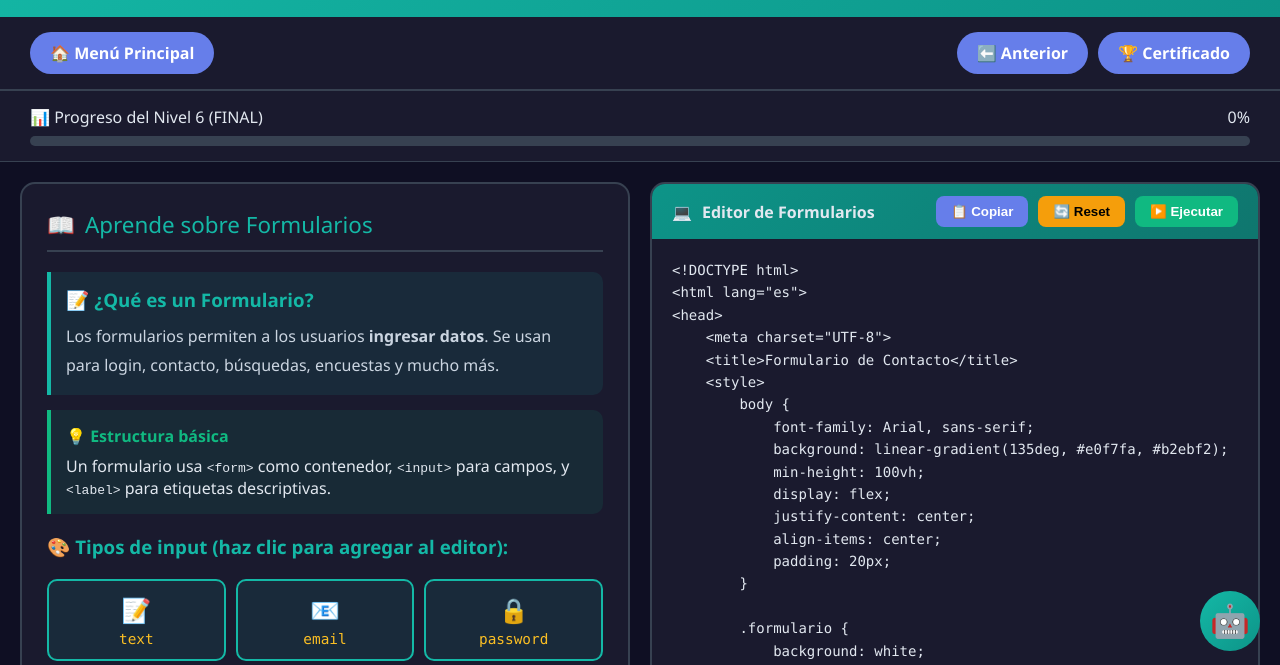
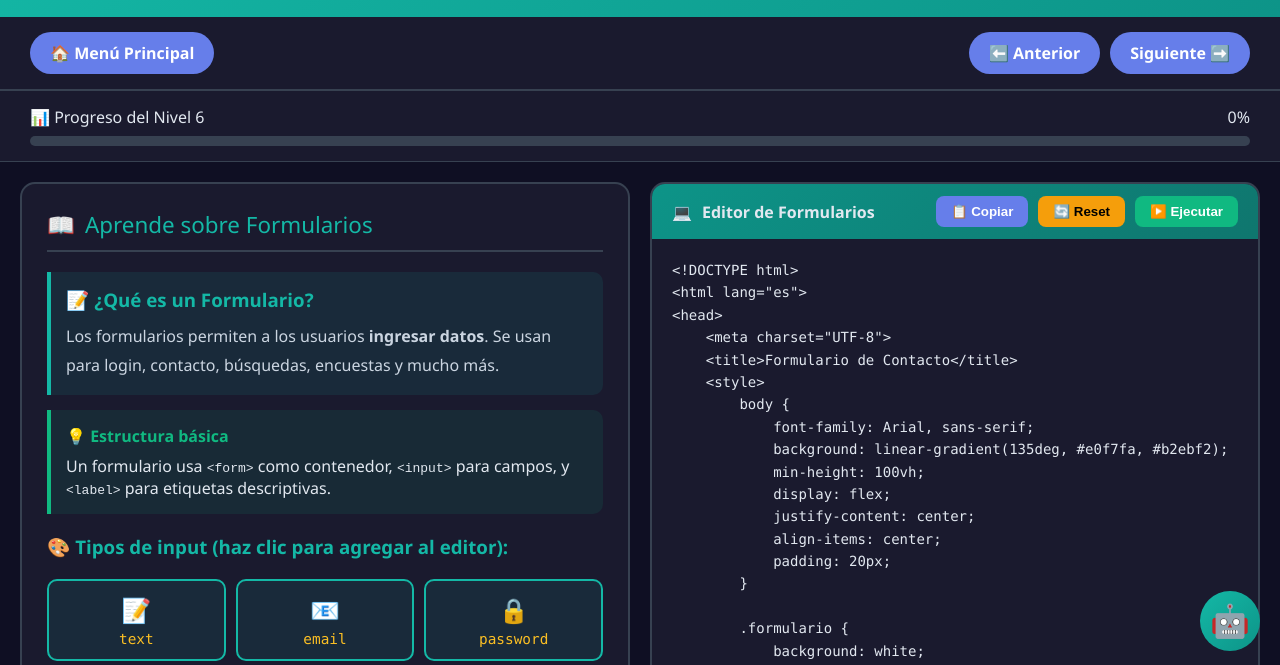
Before and after one commit to Adrianguanoluisaloza/Adrianguanoluisaloza.github.io, a plain HTML site: page tutorial/nivel06.html in a window 1280 px wide. Shown: the part 129-794 px from the top of the page. Drawn offline with Linux system fonts and the light colour scheme.

Commit message:
Fix: nivel06 ahora enlaza a nivel07

```diff
--- a/tutorial/nivel06.html
+++ b/tutorial/nivel06.html
@@ -590,13 +590,13 @@
         <a href="inicio.html" class="nav-btn">🏠 Menú Principal</a>
         <div style="display: flex; gap: 10px;">
             <a href="nivel05.html" class="nav-btn">⬅️ Anterior</a>
-            <a href="inicio.html" class="nav-btn">🏆 Certificado</a>
+            <a href="nivel07.html" class="nav-btn">Siguiente ➡️</a>
         </div>
     </nav>
 
     <div class="progreso-nivel">
         <div class="progreso-info">
-            <span>📊 Progreso del Nivel 6 (FINAL)</span>
+            <span>📊 Progreso del Nivel 6</span>
             <span id="progresoTexto">0%</span>
         </div>
         <div class="progreso-barra">
```
